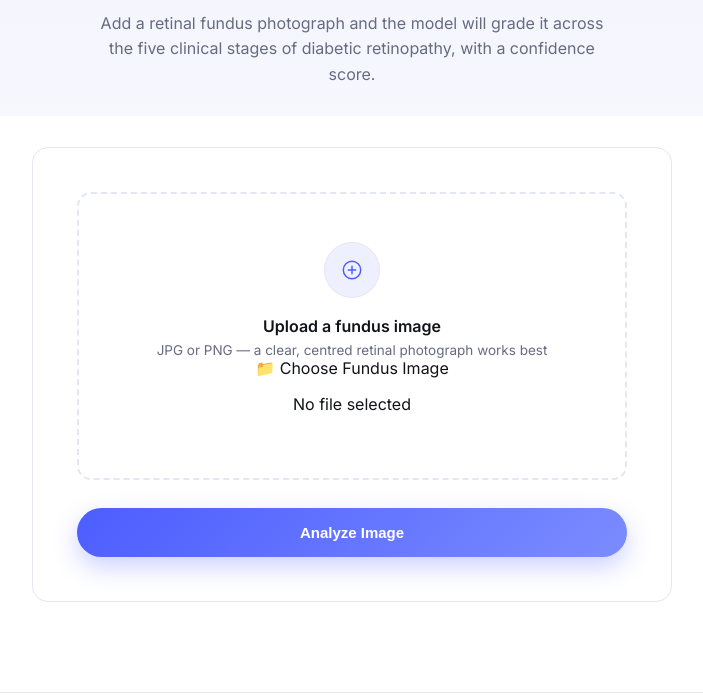
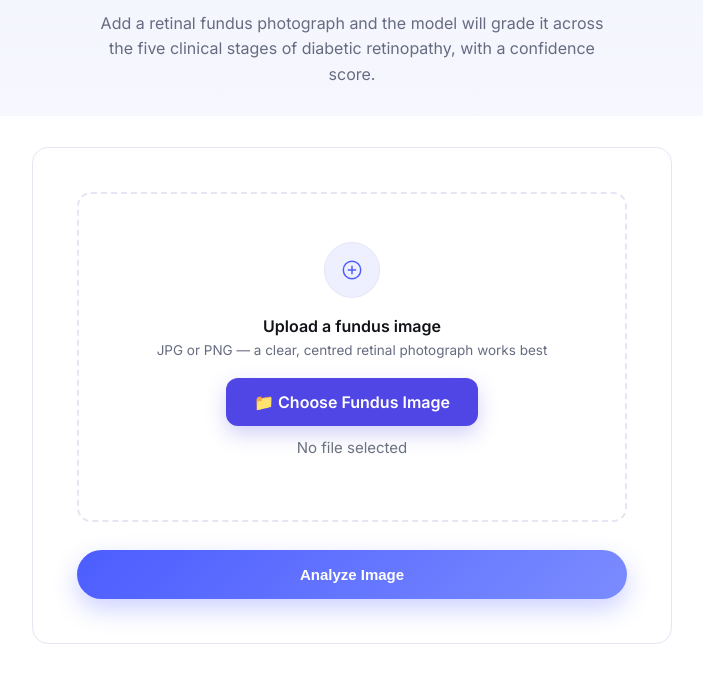
Before and after one commit to sadiaislamnizum/DR_Detection, a Flask app: page /test in a window 1280 px wide. Shown: the part 224-921 px from the top of the page, without its empty margins (288-991 px from the left). Run offline with Flask 3, Linux system fonts and the light colour scheme.

Commit message:
Update style.css

```diff
--- a/static/style.css
+++ b/static/style.css
@@ -31,6 +31,30 @@ a{ text-decoration:none; color:inherit; }
 img,svg{ display:block; }
 
 .section{ max-width:1240px; margin:0 auto; padding:0 48px; }
+
+.custom-upload-btn{
+    display:inline-block;
+    margin-top:20px;
+    padding:14px 28px;
+    background:#4f46e5;
+    color:white;
+    border-radius:12px;
+    cursor:pointer;
+    font-weight:600;
+    transition:.3s;
+    box-shadow:0 8px 20px rgba(79,70,229,.25);
+}
+
+.custom-upload-btn:hover{
+    background:#4338ca;
+    transform:translateY(-2px);
+}
+
+.file-name{
+    margin-top:12px;
+    color:#6b7280;
+    font-size:15px;
+}
 
 @media(max-width:860px){
   .section{ padding:0 24px; }
```
